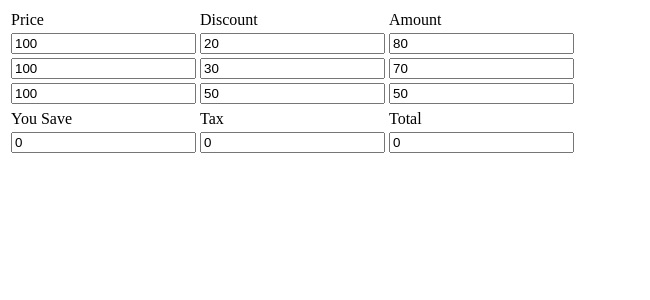
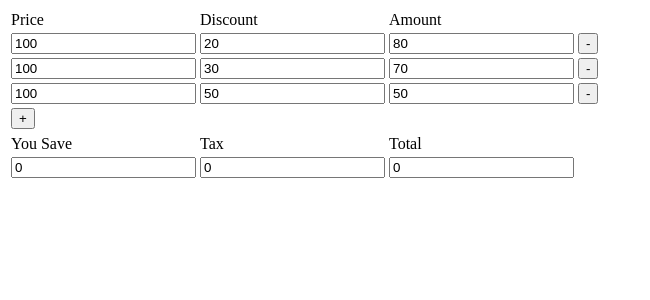
Before and after one commit to menonrudhin/discount-calculator-web, an Angular app in the folder discount-calculator-web/: page / in a window 1280 px wide. Shown: the top 300 px of the page, without its empty margins (0-650 px from the left). Built offline with nearby package versions, Linux system fonts and the light colour scheme.

Commit message:
full functionality added
only styling and edge case testing left

```diff
--- a/discount-calculator-web/src/app/sheet/sheet.component.html
+++ b/discount-calculator-web/src/app/sheet/sheet.component.html
@@ -3,11 +3,18 @@
         <td>Price</td>
         <td>Discount</td>
         <td>Amount</td>
+        <td></td>
     </tr>
     <tr *ngFor="let row of rows; let i=index;">
-        <td><input #txtPrice type="text" [attr.value]="row.txtPrice" (input)="txtPrice.value.length > 0 && onTxtPriceChange(txtPrice.value,i)" /></td>
-        <td><input #txtDiscount type="text" [attr.value]="row.txtDiscount" (input)="txtDiscount.value.length > 0 && onTxtDiscountChange(txtDiscount.value,i)" /></td>
-        <td><input #txtAmount type="text" [attr.value]="row.txtAmount" /></td>
+        <td><input #txtPrice type="text" [attr.value]="row.txtPrice | number:'1.0-3'" (input)="txtPrice.value.length > 0 && onTxtPriceChange(txtPrice.value,i)" /></td>
+        <td><input #txtDiscount type="text" [attr.value]="row.txtDiscount | number:'1.0-3'" (input)="txtDiscount.value.length > 0 && onTxtDiscountChange(txtDiscount.value,i)" /></td>
+        <td><input #txtAmount type="text" [attr.value]="row.txtAmount | number:'1.0-3'" /></td>
+        <td><button (click)="onRemoveRow(i)">-</button></td>
+    </tr>
+    <tr>
+        <td>
+            <button (click)="onAddRow()">+</button>
+        </td>
     </tr>
 </table>
 <div *ngIf="txtYouSave">
@@ -18,9 +25,9 @@
             <td>Total</td>
         </tr>
         <tr>
-            <td><input type="text" [attr.value]="txtYouSave" /></td>
-            <td><input #_txtTax type="text" [attr.value]="txtTax" (input)="_txtTax.value.length > 0 && onTxtTaxChange(_txtTax.value)" /></td>
-            <td><input type="text" [attr.value]="txtTotal" /></td>
+            <td><input type="text" [attr.value]="txtYouSave | number:'1.0-3'" /></td>
+            <td><input #_txtTax type="text" [attr.value]="txtTax | number:'1.0-3'" (input)="_txtTax.value.length > 0 && onTxtTaxChange(_txtTax.value)" /></td>
+            <td><input type="text" [attr.value]="txtTotal | number:'1.0-3'" /></td>
         </tr>
     </table>
 </div>
--- a/discount-calculator-web/src/app/sheet/sheet.component.ts
+++ b/discount-calculator-web/src/app/sheet/sheet.component.ts
@@ -88,4 +88,15 @@ export class SheetComponent implements OnInit {
     console.log('calculate result , ',this.txtYouSave,' , ',this.txtTax,' , ',this.txtTotal);
   }
 
+  onAddRow(){
+    let row = new RowModel('0','0','0');
+    this.rows.push(row);
+    this.calculateResult();
+  }
+
+  onRemoveRow(index:number){
+    this.rows.splice(index,1);
+    this.calculateResult();
+  }
+
 }
```
